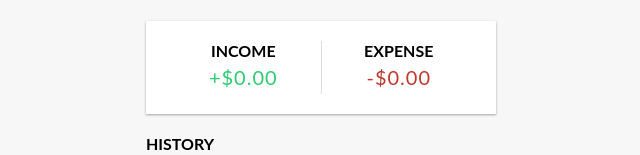
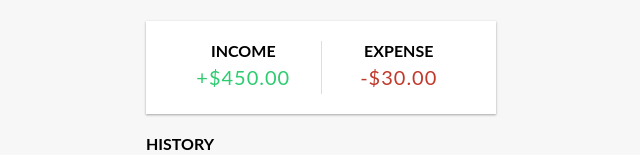
Before and after one commit to realahsanshah/Expense-Tracker-App, a React (Create React App) app: page / in a window 1280 px wide. Shown: the part 136-291 px from the top of the page, without its empty margins (319-959 px from the left). Built offline with nearby package versions, Linux system fonts and the light colour scheme.

Commit message:
Income Expense Added

```diff
--- a/src/components/IncomeExpense.js
+++ b/src/components/IncomeExpense.js
@@ -1,15 +1,21 @@
-import React from 'react';
+import React,{useContext} from 'react';
+import {GlobalContext} from '../context/GlobalState';
 
 const IncomeExpense = () => {
+  const {transactions} = useContext(GlobalContext);
+
+    const amounts = transactions.map(trans=>trans.amount);
+    const income = amounts.filter(item=>item>0).reduce((acc,item)=>(acc+=item),0).toFixed(2);
+    const expense = amounts.filter(item=>item<0).reduce((acc,item)=>(acc+=Math.abs(item)),0).toFixed(2);
     return (
         <div class="inc-exp-container">
         <div>
           <h4>Income</h4>
-          <p id="money-plus" className="money plus">+$0.00</p>
+          <p id="money-plus" className="money plus">+${income}</p>
         </div>
         <div>
           <h4>Expense</h4>
-          <p id="money-minus" className="money minus">-$0.00</p>
+    <p id="money-minus" className="money minus">-${expense}</p>
         </div>
       </div>
      );
```
